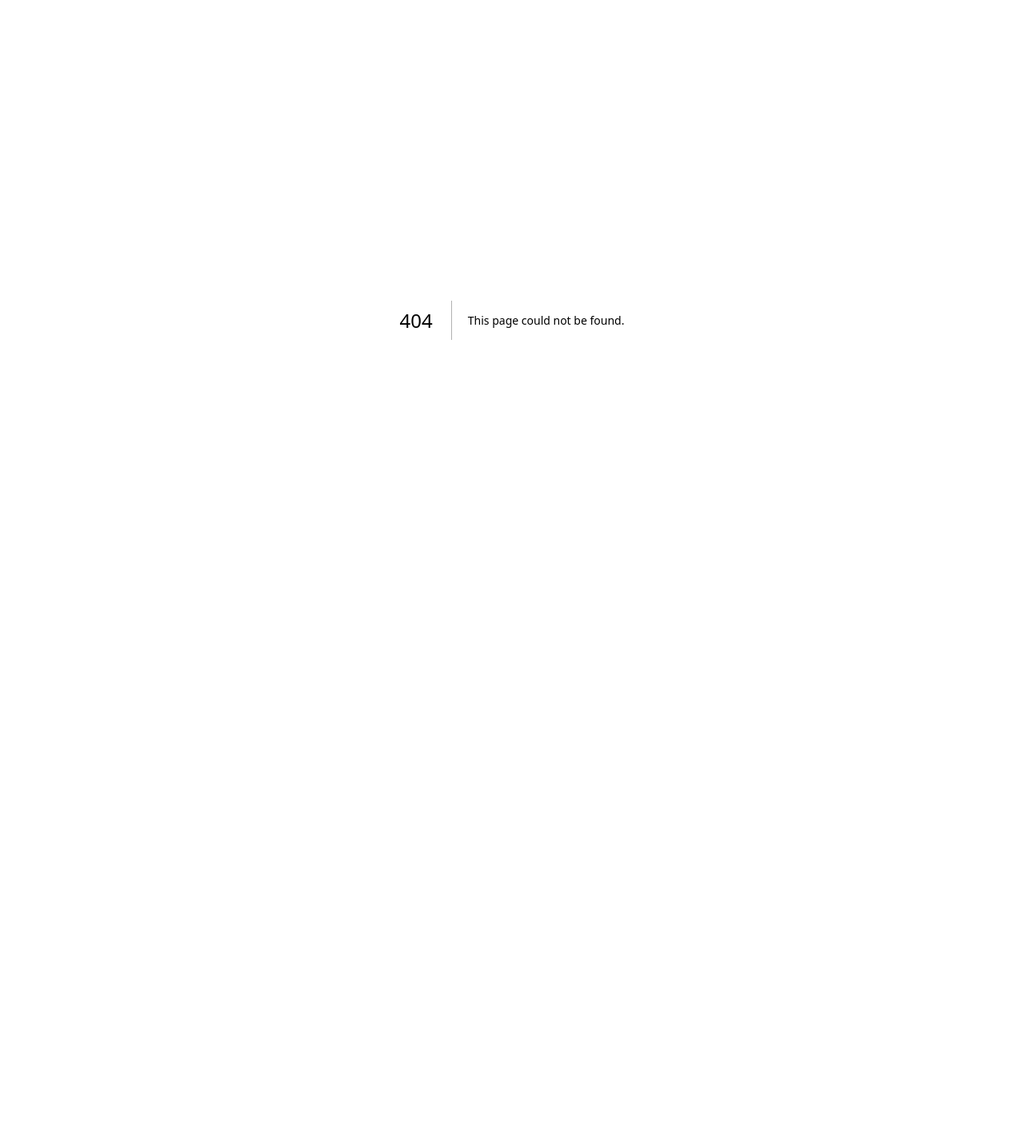
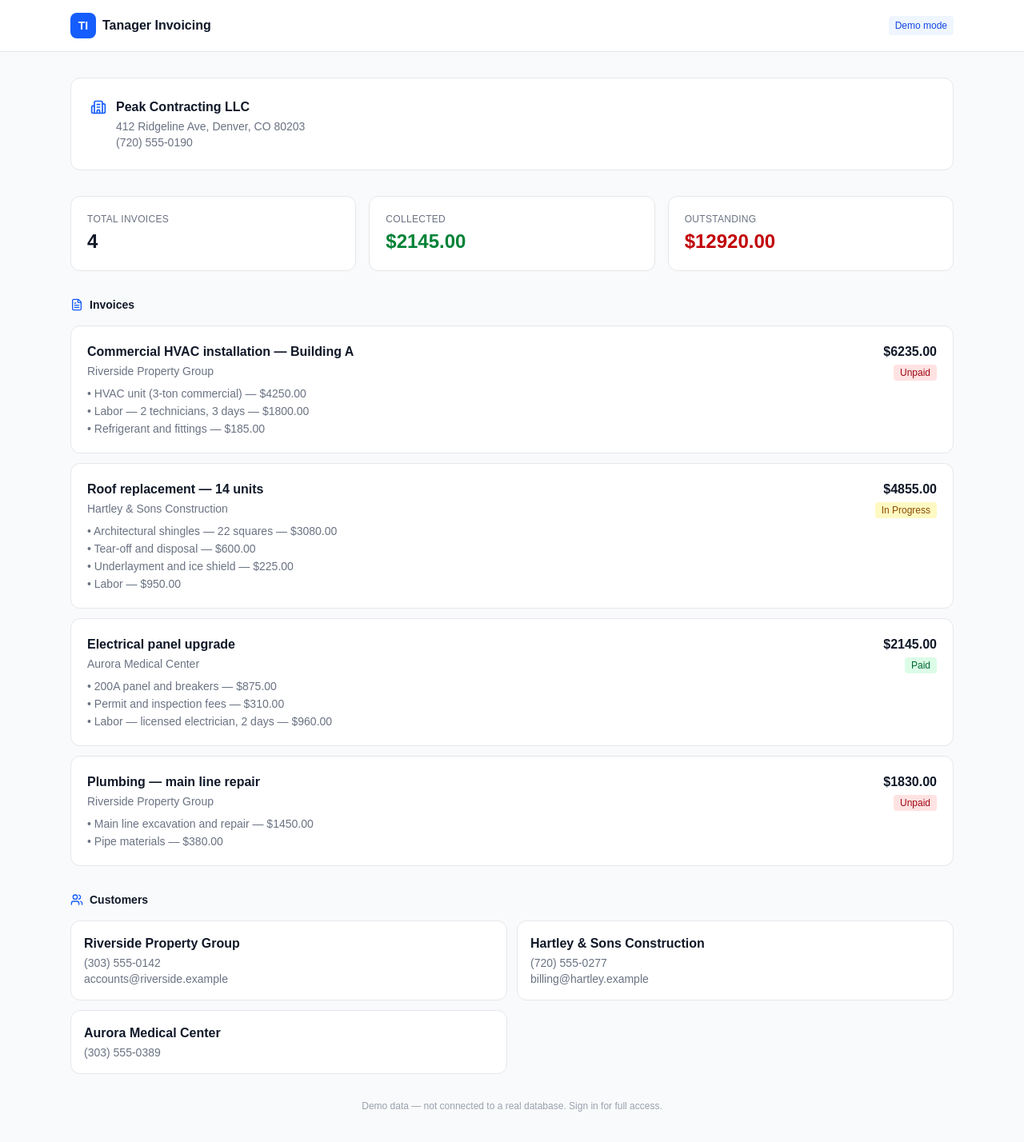
Before and after one commit to matheuspina-dev/tanager-invoicing, a Next.js app: page /demo in a window 1280 px wide. Before the commit this address had no page. Shown: the top 1428 px of the page at 80% size. Before the commit the page ends 800 px from the top, so only its background shows below. Built offline with nearby package versions, Linux system fonts and the light colour scheme.

Commit message:
feat: add demo landing page that shows seed data without auth

```diff
--- /dev/null
+++ b/app/demo/page.tsx
@@ -0,0 +1,163 @@
+import { DEMO_INVOICES, DEMO_CUSTOMERS, DEMO_COMPANY } from "@/lib/demo/seed";
+import { formatCurrency, getStatusColor, getStatusLabel } from "@/lib/invoice-utils";
+import { FileText, Users, Building2 } from "lucide-react";
+
+/**
+ * Read-only demo page.
+ *
+ * Accessible at /demo without authentication. Renders the seeded fixture data
+ * so visitors can see the app's data model before signing in.
+ */
+export default function DemoPage() {
+  const totalRevenue = DEMO_INVOICES.filter((i) => i.status === "PAID").reduce(
+    (sum, i) => sum + i.amount,
+    0,
+  );
+  const outstanding = DEMO_INVOICES.filter((i) => i.status !== "PAID").reduce(
+    (sum, i) => sum + i.amount,
+    0,
+  );
+
+  return (
+    <div className="min-h-screen bg-gray-50">
+      {/* Header */}
+      <header className="bg-white border-b border-gray-200">
+        <div className="max-w-6xl mx-auto px-4 sm:px-6 py-4 flex items-center justify-between">
+          <div className="flex items-center gap-2">
+            <div className="bg-blue-600 text-white rounded-lg w-8 h-8 flex items-center justify-center font-bold text-sm">
+              TI
+            </div>
+            <span className="font-bold text-gray-900">Tanager Invoicing</span>
+          </div>
+          <span className="text-xs font-medium bg-blue-50 text-blue-700 px-2 py-1 rounded">
+            Demo mode
+          </span>
+        </div>
+      </header>
+
+      <main className="max-w-6xl mx-auto px-4 sm:px-6 py-8 space-y-8">
+        {/* Company banner */}
+        <section className="bg-white rounded-xl border border-gray-200 p-6">
+          <div className="flex items-start gap-3">
+            <Building2 size={20} className="text-blue-600 mt-0.5 shrink-0" />
+            <div>
+              <p className="font-semibold text-gray-900">{DEMO_COMPANY.name}</p>
+              {DEMO_COMPANY.address && (
+                <p className="text-sm text-gray-500 mt-0.5">
+                  {DEMO_COMPANY.address}
+                </p>
+              )}
+              {DEMO_COMPANY.phone && (
+                <p className="text-sm text-gray-500">{DEMO_COMPANY.phone}</p>
+              )}
+            </div>
+          </div>
+        </section>
+
+        {/* Summary cards */}
+        <section
+          className="grid grid-cols-1 sm:grid-cols-3 gap-4"
+          aria-label="Summary"
+        >
+          <div className="bg-white rounded-xl border border-gray-200 p-5">
+            <p className="text-xs font-medium text-gray-500 uppercase tracking-wide">
+              Total invoices
+            </p>
+            <p className="text-2xl font-bold text-gray-900 mt-1">
+              {DEMO_INVOICES.length}
+            </p>
+          </div>
+          <div className="bg-white rounded-xl border border-gray-200 p-5">
+            <p className="text-xs font-medium text-gray-500 uppercase tracking-wide">
+              Collected
+            </p>
+            <p className="text-2xl font-bold text-green-700 mt-1">
+              {formatCurrency(totalRevenue)}
+            </p>
+          </div>
+          <div className="bg-white rounded-xl border border-gray-200 p-5">
+            <p className="text-xs font-medium text-gray-500 uppercase tracking-wide">
+              Outstanding
+            </p>
+            <p className="text-2xl font-bold text-red-700 mt-1">
+              {formatCurrency(outstanding)}
+            </p>
+          </div>
+        </section>
+
+        {/* Invoices */}
+        <section>
+          <h2 className="flex items-center gap-2 text-sm font-semibold text-gray-900 mb-4">
+            <FileText size={16} className="text-blue-600" />
+            Invoices
+          </h2>
+          <ul className="space-y-3">
+            {DEMO_INVOICES.map((inv) => (
+              <li
+                key={inv.id}
+                className="bg-white rounded-xl border border-gray-200 p-5"
+              >
+                <div className="flex items-start justify-between gap-4">
+                  <div className="min-w-0">
+                    <p className="font-semibold text-gray-900 truncate">
+                      {inv.job.description}
+                    </p>
+                    <p className="text-sm text-gray-500 mt-0.5">
+                      {inv.job.customer?.name ?? "No customer"}
+                    </p>
+                    <ul className="mt-2 space-y-0.5">
+                      {inv.items.map((item) => (
+                        <li key={item.id} className="text-sm text-gray-500">
+                          &bull; {item.description} —{" "}
+                          {formatCurrency(item.price)}
+                        </li>
+                      ))}
+                    </ul>
+                  </div>
+                  <div className="text-right shrink-0">
+                    <p className="font-bold text-gray-900">
+                      {formatCurrency(inv.amount)}
+                    </p>
+                    <span
+                      className={`inline-block mt-1 text-xs font-medium px-2 py-0.5 rounded ${getStatusColor(inv.status)}`}
+                    >
+                      {getStatusLabel(inv.status)}
+                    </span>
+                  </div>
+                </div>
+              </li>
+            ))}
+          </ul>
+        </section>
+
+        {/* Customers */}
+        <section>
+          <h2 className="flex items-center gap-2 text-sm font-semibold text-gray-900 mb-4">
+            <Users size={16} className="text-blue-600" />
+            Customers
+          </h2>
+          <ul className="grid grid-cols-1 sm:grid-cols-2 gap-3">
+            {DEMO_CUSTOMERS.map((cust) => (
+              <li
+                key={cust.id}
+                className="bg-white rounded-xl border border-gray-200 p-4"
+              >
+                <p className="font-semibold text-gray-900">{cust.name}</p>
+                {cust.phone && (
+                  <p className="text-sm text-gray-500 mt-0.5">{cust.phone}</p>
+                )}
+                {cust.email && (
+                  <p className="text-sm text-gray-500">{cust.email}</p>
+                )}
+              </li>
+            ))}
+          </ul>
+        </section>
+
+        <p className="text-xs text-gray-400 text-center pb-4">
+          Demo data — not connected to a real database. Sign in for full access.
+        </p>
+      </main>
+    </div>
+  );
+}
```
